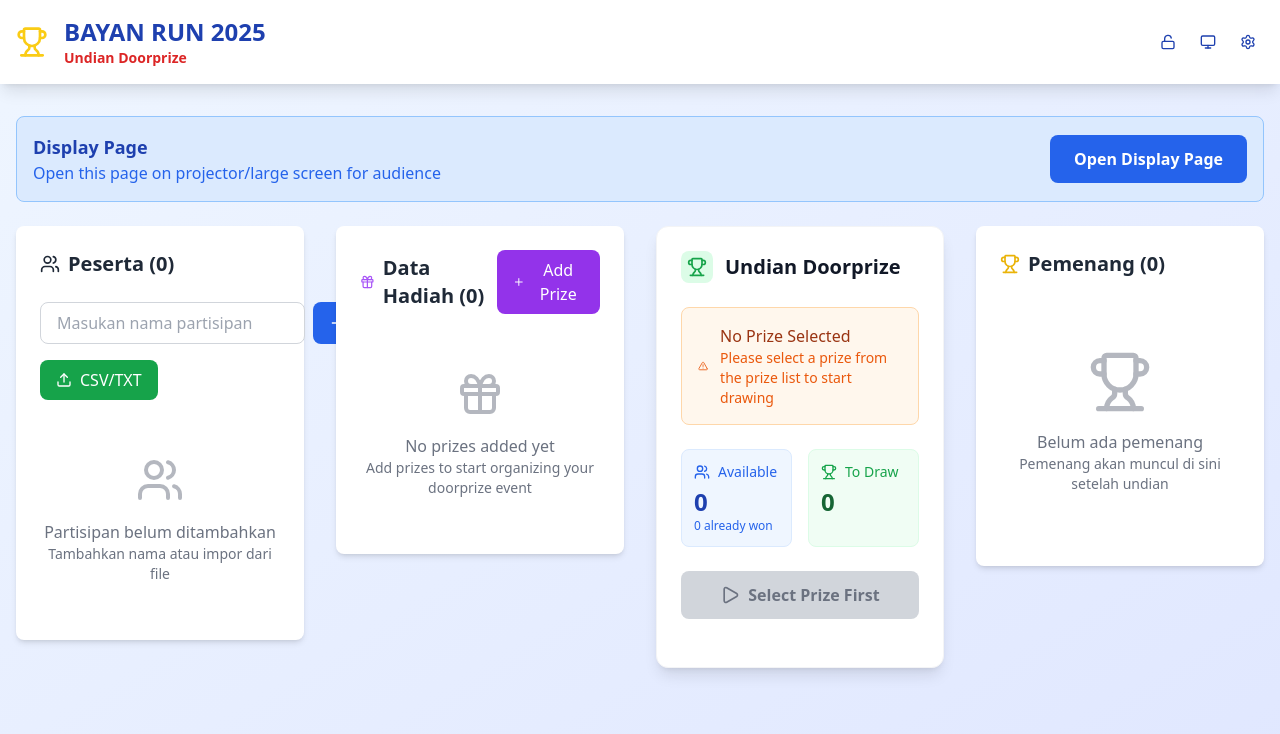
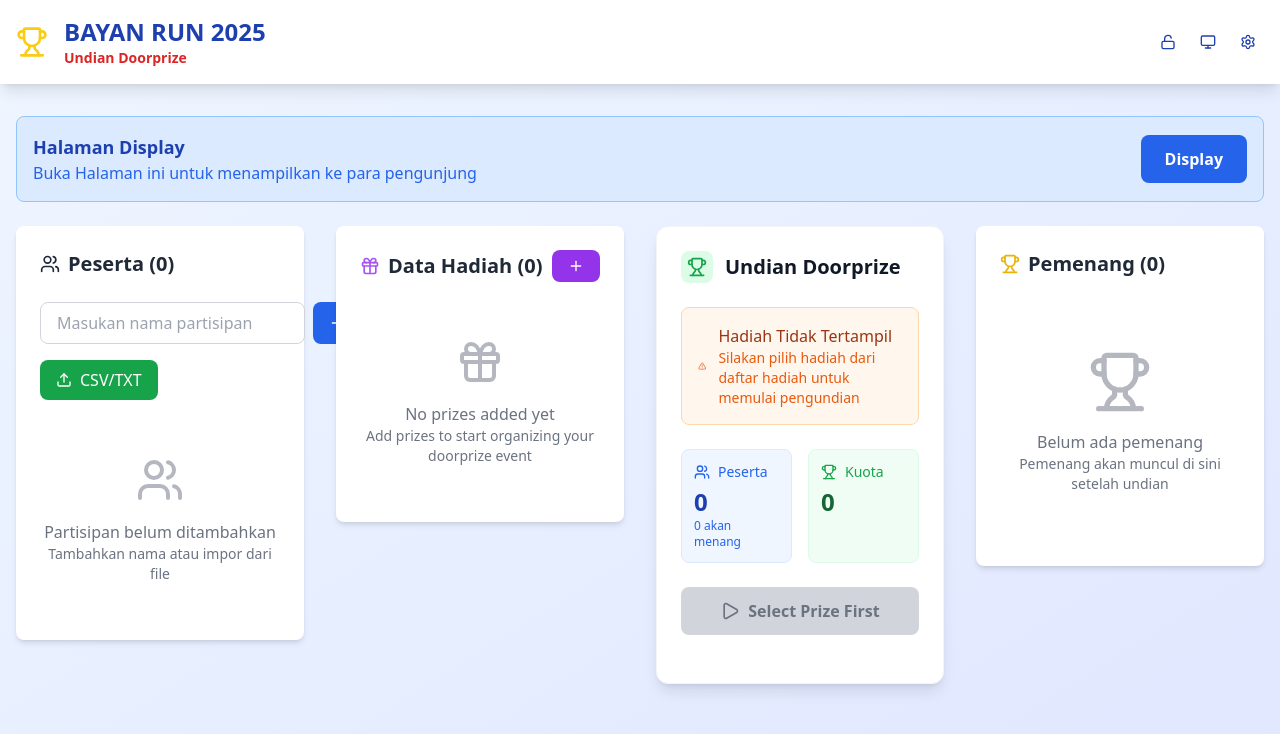
Before and after one commit to ICT-Bayan-Group/bayanrun-doorprize, a React (Vite) app: page / in a window 1280 px wide. Shown: the top 734 px of the page. Built offline with nearby package versions, Linux system fonts and the light colour scheme.

Commit message:
fix : wording indonesia language 50%

```diff
--- a/src/components/MultiDrawingArea.tsx
+++ b/src/components/MultiDrawingArea.tsx
@@ -285,7 +285,7 @@ const MultiDrawingArea: React.FC<MultiDrawingAreaProps> = ({
           <div className="flex items-center gap-2 px-3 py-2 bg-blue-50 rounded-lg border border-blue-200">
             <Clock className="w-4 h-4 text-blue-600" />
             <span className="text-blue-600 font-medium text-sm">
-              Drawing: {formatTime(drawingDuration)}
+              Undian: {formatTime(drawingDuration)}
             </span>
           </div>
         )}
@@ -315,17 +315,17 @@ const MultiDrawingArea: React.FC<MultiDrawingAreaProps> = ({
             <div className="flex-1">
               <div className="flex items-center gap-2 mb-1">
                 <span className="px-2 py-1 bg-purple-100 text-purple-700 text-xs rounded-full font-medium">
-                  Selected Prize
+                  Hadiah Terpilih
                 </span>
                 <span className="px-2 py-1 bg-green-100 text-green-700 text-xs rounded-full font-medium">
-                  Live Updated
+                  Live Update
                 </span>
               </div>
               <h3 className="font-semibold text-purple-800 text-lg">{selectedPrize.name}</h3>
               <p className="text-purple-600 text-sm flex items-center gap-2">
                 <Target className="w-4 h-4" />
-                Drawing {drawCount} winner{drawCount !== 1 ? 's' : ''}
-                ({selectedPrize.remainingQuota} remaining)
+                Draw {drawCount} pemenang{drawCount !== 1 ? 's' : ''}
+                ({selectedPrize.remainingQuota} tersisa)
               </p>
             </div>
           </div>
@@ -335,8 +335,8 @@ const MultiDrawingArea: React.FC<MultiDrawingAreaProps> = ({
           <div className="flex items-center gap-3">
             <AlertTriangle className="w-5 h-5 text-orange-600" />
             <div>
-              <p className="font-medium text-orange-800">No Prize Selected</p>
-              <p className="text-orange-600 text-sm">Please select a prize from the prize list to start drawing</p>
+              <p className="font-medium text-orange-800">Hadiah Tidak Tertampil</p>
+              <p className="text-orange-600 text-sm">Silakan pilih hadiah dari daftar hadiah untuk memulai pengundian</p>
             </div>
           </div>
         </div>
@@ -347,18 +347,18 @@ const MultiDrawingArea: React.FC<MultiDrawingAreaProps> = ({
         <div className="p-3 bg-blue-50 rounded-lg border border-blue-100">
           <div className="flex items-center gap-2 mb-1">
             <Users className="w-4 h-4 text-blue-600" />
-            <span className="text-blue-600 font-medium text-sm">Available</span>
+            <span className="text-blue-600 font-medium text-sm">Peserta</span>
           </div>
           <p className="text-2xl font-bold text-blue-800">{availableParticipants.length}</p>
           <p className="text-xs text-blue-600">
-            {participants.length - availableParticipants.length} already won
+            {participants.length - availableParticipants.length} akan menang
           </p>
         </div>
 
         <div className="p-3 bg-green-50 rounded-lg border border-green-100">
           <div className="flex items-center gap-2 mb-1">
             <Trophy className="w-4 h-4 text-green-600" />
-            <span className="text-green-600 font-medium text-sm">To Draw</span>
+            <span className="text-green-600 font-medium text-sm">Kuota</span>
           </div>
           <p className="text-2xl font-bold text-green-800">{drawCount}</p>
         </div>
@@ -370,9 +370,9 @@ const MultiDrawingArea: React.FC<MultiDrawingAreaProps> = ({
           <div className="flex items-center gap-3">
             <AlertTriangle className="w-5 h-5 text-red-600" />
             <div>
-              <p className="font-medium text-red-800">All Participants Have Won</p>
+              <p className="font-medium text-red-800">Tidak ada Partisipan</p>
               <p className="text-red-600 text-sm">
-                No participants available for drawing. All {participants.length} participants have already won prizes.
+              Tidak ada peserta yang tersedia untuk pengundian. pada dapet undian semua kayaknya WKWKW
               </p>
             </div>
           </div>
--- a/src/components/PrizeManager.tsx
+++ b/src/components/PrizeManager.tsx
@@ -121,7 +121,6 @@ const PrizeManager: React.FC<PrizeManagerProps> = ({
             className="px-4 py-2 bg-purple-600 text-white rounded-lg hover:bg-purple-700 transition-colors flex items-center gap-2"
           >
             <Plus className="w-4 h-4" />
-            Add Prize
           </button>
         )}
       </div>
@@ -137,34 +136,34 @@ const PrizeManager: React.FC<PrizeManagerProps> = ({
             <form onSubmit={handleSubmit} className="space-y-4">
               <div>
                 <label className="block text-sm font-medium text-gray-700 mb-1">
-                  Prize Name
+                  Nama Hadiah
                 </label>
                 <input
                   type="text"
                   value={formData.name}
                   onChange={(e) => setFormData(prev => ({ ...prev, name: e.target.value }))}
                   className="w-full px-3 py-2 border border-gray-300 rounded-lg focus:ring-2 focus:ring-purple-500"
-                  placeholder="e.g., Grand Prize, Smartphone, Gift Voucher"
+                  placeholder="e.g., Iphone, Voucher Hotel, SmartWatch"
                   required
                 />
               </div>
 
               <div>
                 <label className="block text-sm font-medium text-gray-700 mb-1">
-                  Description
+                  Deskripsi
                 </label>
                 <textarea
                   value={formData.description}
                   onChange={(e) => setFormData(prev => ({ ...prev, description: e.target.value }))}
                   className="w-full px-3 py-2 border border-gray-300 rounded-lg focus:ring-2 focus:ring-purple-500"
-                  placeholder="Prize description..."
+                  placeholder="Keterangan Hadiah..."
                   rows={2}
                 />
               </div>
 
               <div>
                 <label className="block text-sm font-medium text-gray-700 mb-1">
-                  Prize Image
+                  Gambar Hadiah
                 </label>
                 <input
                   type="file"
@@ -173,7 +172,7 @@ const PrizeManager: React.FC<PrizeManagerProps> = ({
                   className="w-full px-3 py-2 border border-gray-300 rounded-lg focus:ring-2 focus:ring-purple-500"
                 />
                 <p className="text-xs text-gray-500 mt-1">
-                  Supported formats: JPG, PNG, WebP (max 2MB)
+                 format: JPG, PNG, WebP (max 2MB)
                 </p>
                 {imagePreview && (
                   <div className="mt-3">
@@ -188,7 +187,7 @@ const PrizeManager: React.FC<PrizeManagerProps> = ({
 
               <div>
                 <label className="block text-sm font-medium text-gray-700 mb-1">
-                  Quota (Number of Winners)
+                  Kuota (Kuota Pemenang)
                 </label>
                 <input
                   type="number"
@@ -205,14 +204,14 @@ const PrizeManager: React.FC<PrizeManagerProps> = ({
                   type="submit"
                   className="px-4 py-2 bg-purple-600 text-white rounded-lg hover:bg-purple-700 transition-colors"
                 >
-                  {editingPrize ? 'Update Prize' : 'Add Prize'}
+                  {editingPrize ? 'Update Prize' : 'Tambah'}
                 </button>
                 <button
                   type="button"
                   onClick={handleCancel}
                   className="px-4 py-2 bg-gray-500 text-white rounded-lg hover:bg-gray-600 transition-colors"
                 >
-                  Cancel
+                  Kembali
                 </button>
               </div>
             </form>
@@ -228,7 +227,7 @@ const PrizeManager: React.FC<PrizeManagerProps> = ({
               <h3 className="font-semibold text-green-800">Selected Prize for Next Draw</h3>
               <p className="text-green-700">{selectedPrize.name}</p>
               <p className="text-sm text-green-600">
-                Remaining quota: {selectedPrize.remainingQuota}/{selectedPrize.quota}
+                Kuota Tersisa: {selectedPrize.remainingQuota}/{selectedPrize.quota}
               </p>
             </div>
             {!isLocked && (
@@ -282,7 +281,7 @@ const PrizeManager: React.FC<PrizeManagerProps> = ({
                         ? 'bg-green-100 text-green-700'
                         : 'bg-red-100 text-red-700'
                     }`}>
-                      {prize.remainingQuota}/{prize.quota} remaining
+                      {prize.remainingQuota}/{prize.quota} Tersisa
                     </span>
                   </div>
                 </div>
--- a/src/pages/AdminPage.tsx
+++ b/src/pages/AdminPage.tsx
@@ -368,14 +368,14 @@ const AdminPage: React.FC = () => {
         <div className="mb-6 p-4 bg-blue-100 border border-blue-300 rounded-lg">
           <div className="flex items-center justify-between">
             <div>
-              <h3 className="text-lg font-semibold text-blue-800">Display Page</h3>
-              <p className="text-blue-600">Open this page on projector/large screen for audience</p>
+              <h3 className="text-lg font-semibold text-blue-800">Halaman Display</h3>
+              <p className="text-blue-600">Buka Halaman ini untuk menampilkan ke para pengunjung</p>
             </div>
             <button
               onClick={openDisplayPage}
               className="px-6 py-3 bg-blue-600 text-white rounded-lg hover:bg-blue-700 transition-colors font-semibold"
             >
-              Open Display Page
+              Display
             </button>
           </div>
         </div>
@@ -451,7 +451,7 @@ const AdminPage: React.FC = () => {
           animate={{ opacity: 1, y: 0 }}
           className="fixed bottom-4 right-4 bg-red-500 text-white px-4 py-2 rounded-lg shadow-lg"
         >
-          🔒 Controls Locked
+          🔒 Terkunci
         </motion.div>
       )}
     </div>
--- a/src/pages/DisplayPage.tsx
+++ b/src/pages/DisplayPage.tsx
@@ -336,7 +336,7 @@ const DisplayPage: React.FC = () => {
                   transition={{ delay: 0.3 }}
                   className="text-6xl font-bold text-emerald-600 mb-12 text-center"
                 >
-                  WINNERS!
+                 PEMENANG DOORPRIZE
                 </motion.h2>
 
                 {/* Winner Cards - Full width layout when > 1 */}
```
